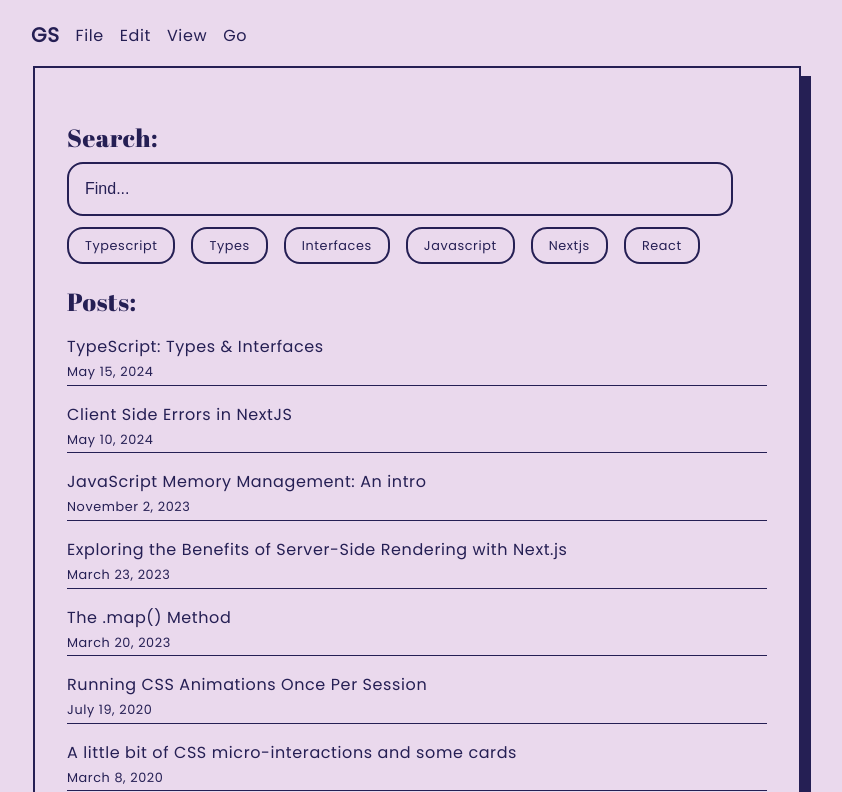
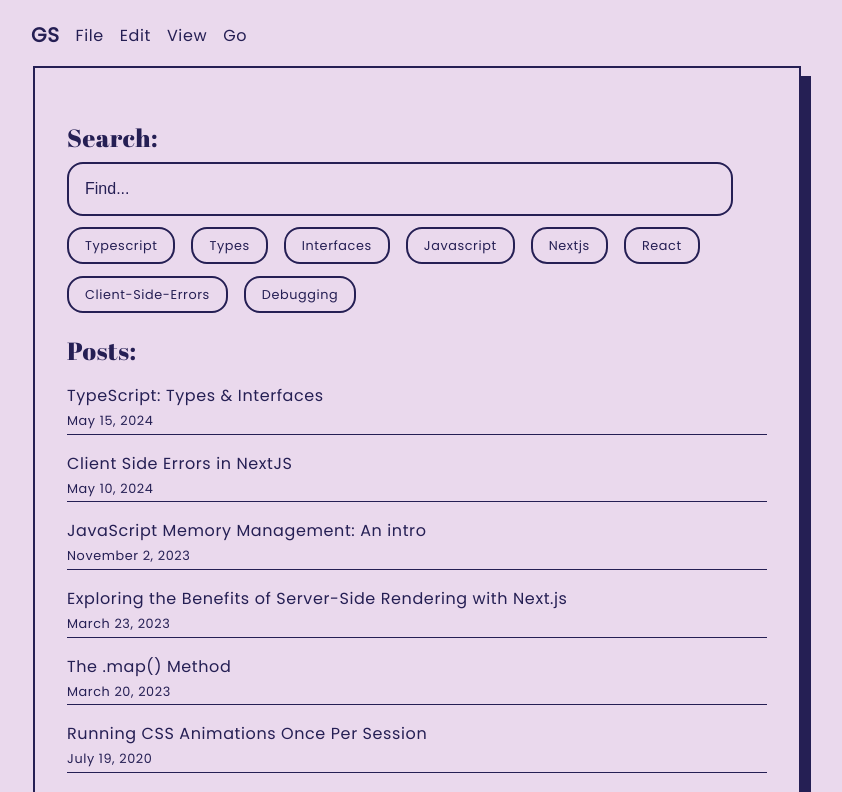
Before and after one commit to developer-gabe/nextjs-project, a Next.js app: page /posts in a window 1280 px wide. Shown: the top 792 px of the page, without its empty margins (223-1065 px from the left). Built offline with nearby package versions, Linux system fonts and the light colour scheme; a small style sheet from the web is missing.

Commit message:
8 tags instead of 6

```diff
--- a/pages/posts.js
+++ b/pages/posts.js
@@ -67,7 +67,7 @@ export default function Posts({ allPostsData }) {
           className="search-input"
         />
         <ul className="tag-list">
-          {uniqueTags.slice(0,6).map((tag) => (
+          {uniqueTags.slice(0,8).map((tag) => (
             <li key={tag} className="tag-list-item">
               <Link href={`/posts?search=${tag}`} onClick={(event) => handleTagClick(event, tag)} className="tags button">{tag}</Link>
             </li>
```
